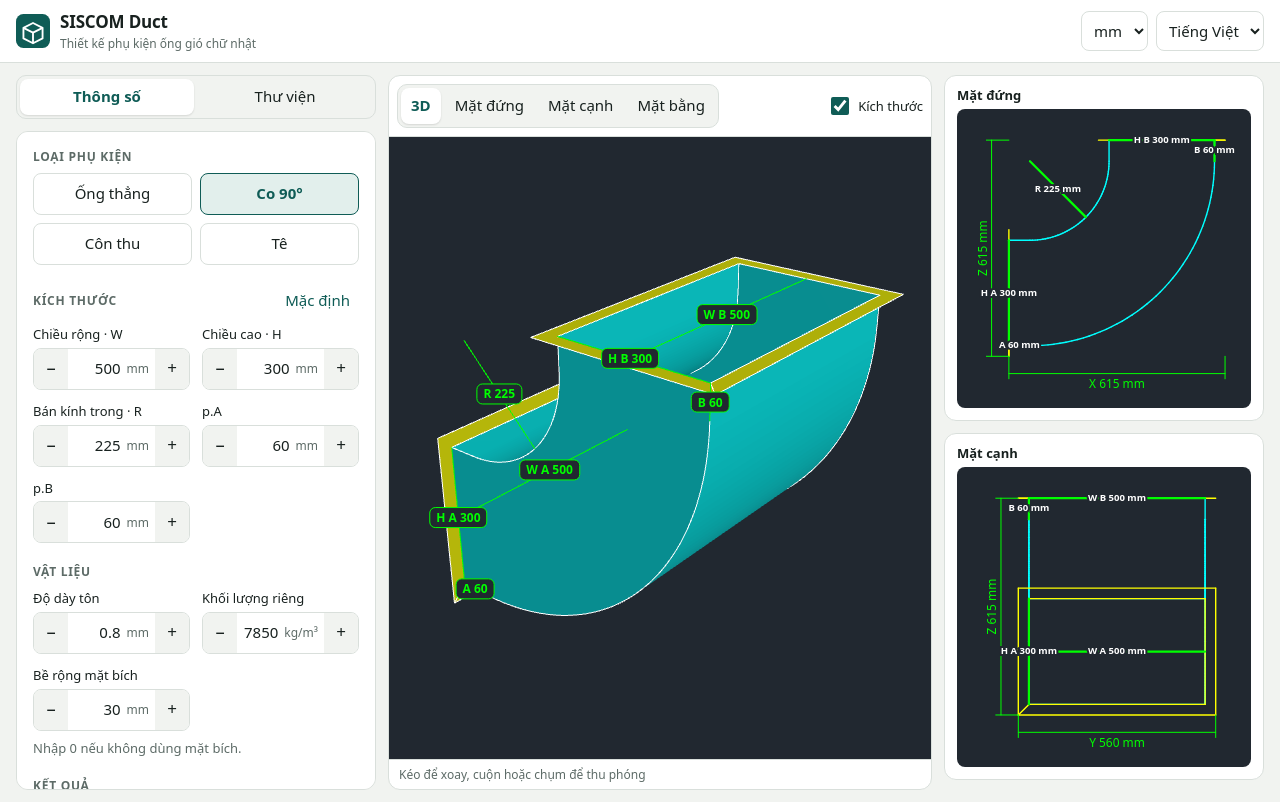
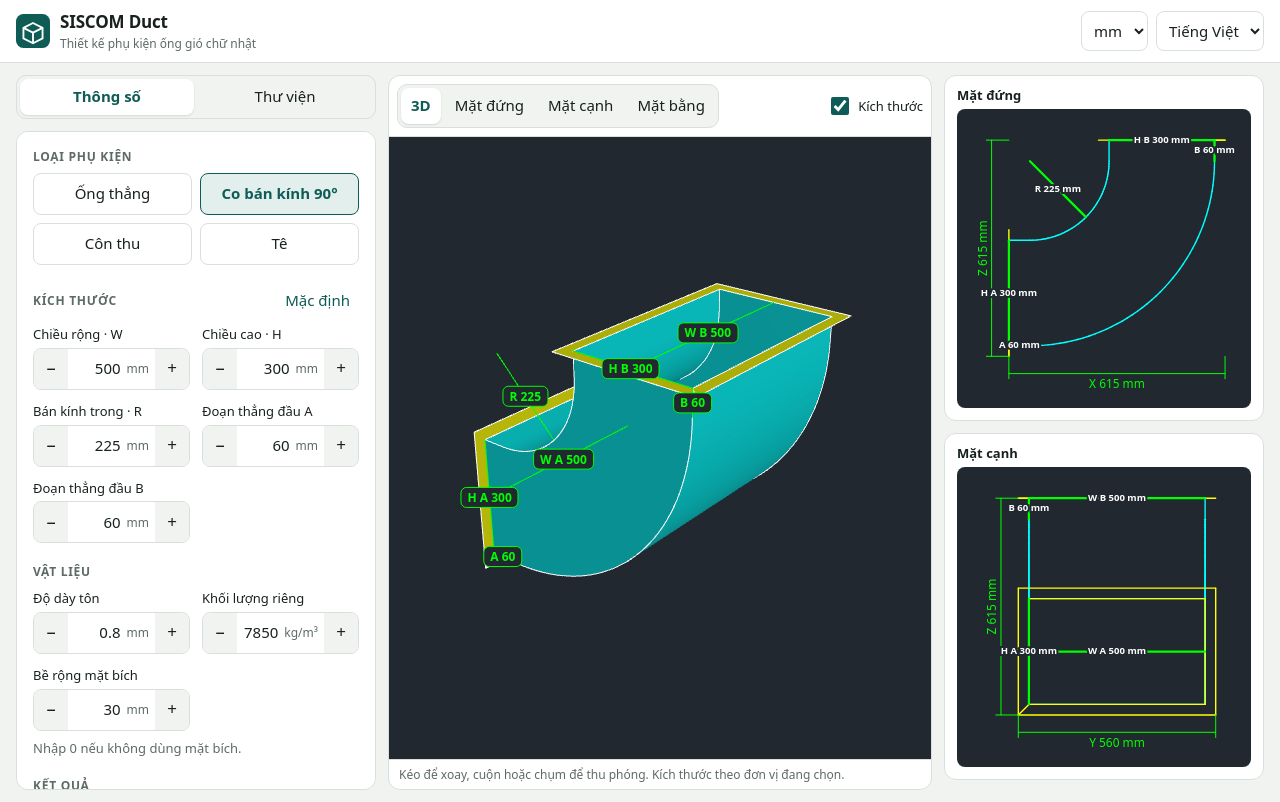
Before and after one commit to siscomdiuehoa/duct-caculator, a React (Vite) app: page / in a window 1280 px wide. Built offline with nearby package versions, Linux system fonts and the light colour scheme.

Commit message:
Label elbow straights, frame the 3D view after first layout
Co-Authored-By: Claude Fable 5.2 <noreply@anthropic.com>
Claude-Session: https://claude.ai/code/session_01TwXrEM8Bp4ncUwWEWkVTwG

```diff
--- a/src/i18n.ts
+++ b/src/i18n.ts
@@ -7,7 +7,7 @@ const vi = {
   'tab.library': 'Thư viện',
   fitting: 'Loại phụ kiện',
   'f.straight': 'Ống thẳng',
-  'f.elbow90': 'Co 90°',
+  'f.elbow90': 'Co bán kính 90°',
   'f.reducer': 'Côn thu',
   'f.tee': 'Tê',
   size: 'Kích thước',
@@ -15,6 +15,8 @@ const vi = {
   'p.H': 'Chiều cao · H',
   'p.L': 'Chiều dài · L',
   'p.R': 'Bán kính trong · R',
+  'p.A': 'Đoạn thẳng đầu A',
+  'p.B': 'Đoạn thẳng đầu B',
   'p.W1': 'Rộng miệng lớn · W1',
   'p.H1': 'Cao miệng lớn · H1',
   'p.W2': 'Rộng miệng nhỏ · W2',
@@ -43,7 +45,7 @@ const vi = {
   'view.side': 'Mặt cạnh',
   'view.plan': 'Mặt bằng',
   dims: 'Kích thước',
-  hint: 'Kéo để xoay, cuộn hoặc chụm để thu phóng',
+  hint: 'Kéo để xoay, cuộn hoặc chụm để thu phóng. Kích thước theo đơn vị đang chọn.',
   'err.range': 'Có kích thước nằm ngoài giới hạn cho phép. Hình đang hiển thị là bản hợp lệ gần nhất.',
   'err.branch': 'Nhánh phải hẹp hơn chiều dài ống chính. Hình đang hiển thị là bản hợp lệ gần nhất.',
   'err.number': 'Nhập một số',
@@ -64,7 +66,7 @@ const en: typeof vi = {
   'tab.library': 'Library',
   fitting: 'Fitting',
   'f.straight': 'Straight duct',
-  'f.elbow90': '90° elbow',
+  'f.elbow90': '90° radius elbow',
   'f.reducer': 'Reducer',
   'f.tee': 'Tee',
   size: 'Dimensions',
@@ -72,6 +74,8 @@ const en: typeof vi = {
   'p.H': 'Height · H',
   'p.L': 'Length · L',
   'p.R': 'Inner radius · R',
+  'p.A': 'Straight at end A',
+  'p.B': 'Straight at end B',
   'p.W1': 'Large end width · W1',
   'p.H1': 'Large end height · H1',
   'p.W2': 'Small end width · W2',
@@ -100,7 +104,7 @@ const en: typeof vi = {
   'view.side': 'Side',
   'view.plan': 'Plan',
   dims: 'Dimensions',
-  hint: 'Drag to rotate, scroll or pinch to zoom',
+  hint: 'Drag to rotate, scroll or pinch to zoom. Dimensions are in the selected unit.',
   'err.range': 'A dimension is outside the allowed range. The last valid shape is shown.',
   'err.branch': 'The branch must be narrower than the main duct is long. The last valid shape is shown.',
   'err.number': 'Enter a number',
--- a/src/ui/Viewer3D.tsx
+++ b/src/ui/Viewer3D.tsx
@@ -42,6 +42,7 @@ export function Viewer3D({ model, flange, frameKey, preset, showDims, dimText, f
   const host = useRef<HTMLDivElement>(null);
   const labels = useRef<HTMLDivElement>(null);
   const stage = useRef<Stage | null>(null);
+  const reframe = useRef<(() => void) | null>(null);
   const [failed, setFailed] = useState(false);
 
   useEffect(() => {
@@ -81,12 +82,16 @@ export function Viewer3D({ model, flange, frameKey, preset, showDims, dimText, f
       }
     };
     controls.addEventListener('change', render);
+    let sized = false;
     const resize = new ResizeObserver(() => {
       const { clientWidth: w, clientHeight: h } = el;
       if (!w || !h) return;
       renderer.setSize(w, h);
       camera.aspect = w / h;
       camera.updateProjectionMatrix();
+      // The first framing ran before the canvas had a size, so repeat it once.
+      if (!sized) reframe.current?.();
+      sized = true;
       render();
     });
     resize.observe(el);
@@ -148,7 +153,8 @@ export function Viewer3D({ model, flange, frameKey, preset, showDims, dimText, f
   useEffect(() => {
     const s = stage.current;
     if (!s) return;
-    const { min, max } = bounds(model);
+    const fitView = () => {
+      const { min, max } = bounds({ ...model, panels: [...model.panels, ...flanges(model, flange)] });
       const centre = new THREE.Vector3((min[0] + max[0]) / 2, (min[1] + max[1]) / 2, (min[2] + max[2]) / 2);
       const radius = Math.hypot(max[0] - min[0], max[1] - min[1], max[2] - min[2]) / 2;
       const fov = (s.camera.fov * Math.PI) / 180;
@@ -163,6 +169,9 @@ export function Viewer3D({ model, flange, frameKey, preset, showDims, dimText, f
       s.controls.target.copy(centre);
       s.controls.update();
       s.render();
+    };
+    reframe.current = fitView;
+    fitView();
     // eslint-disable-next-line react-hooks/exhaustive-deps
   }, [frameKey, preset]);
 
```
Lines whose indentation alone changed are shown as unchanged.
